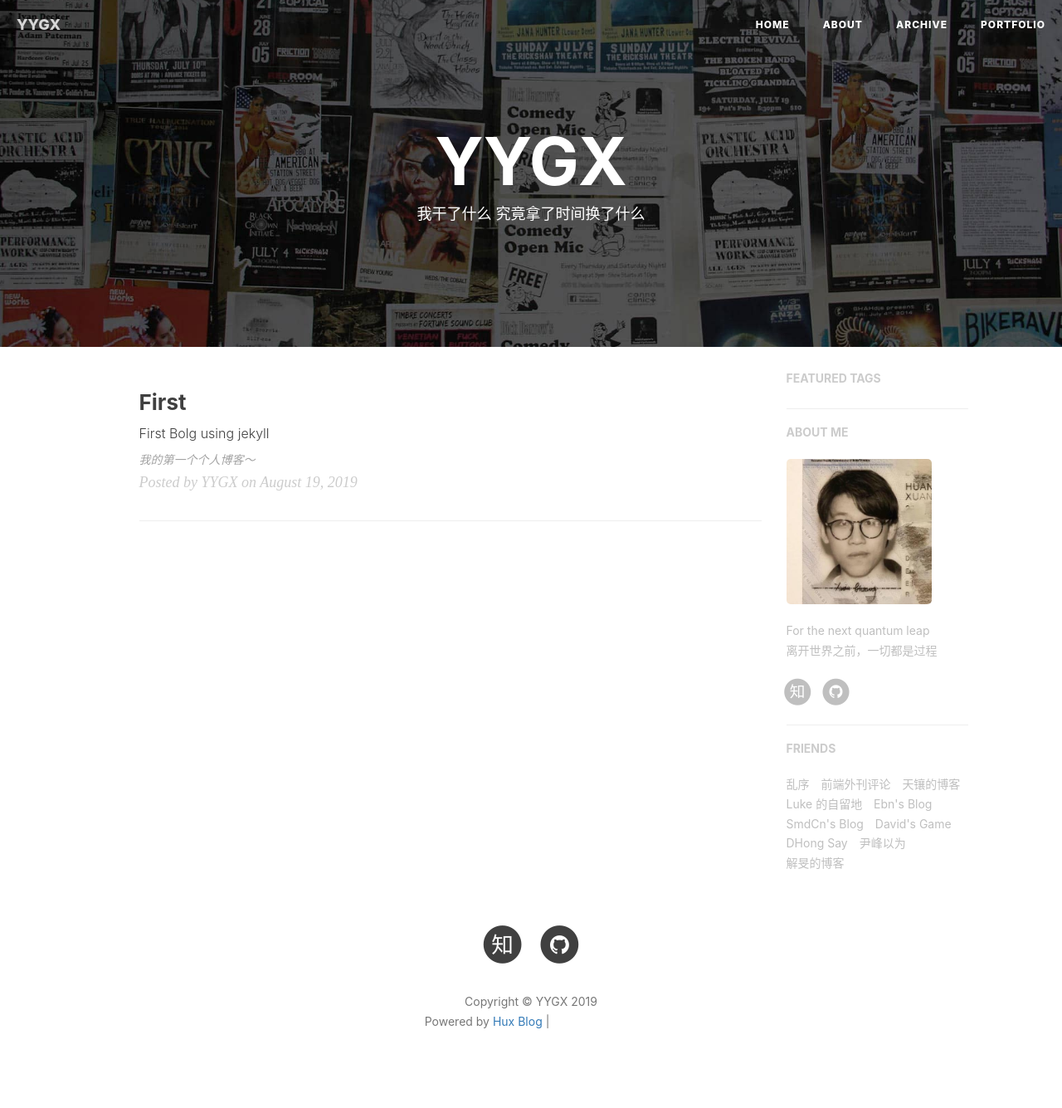
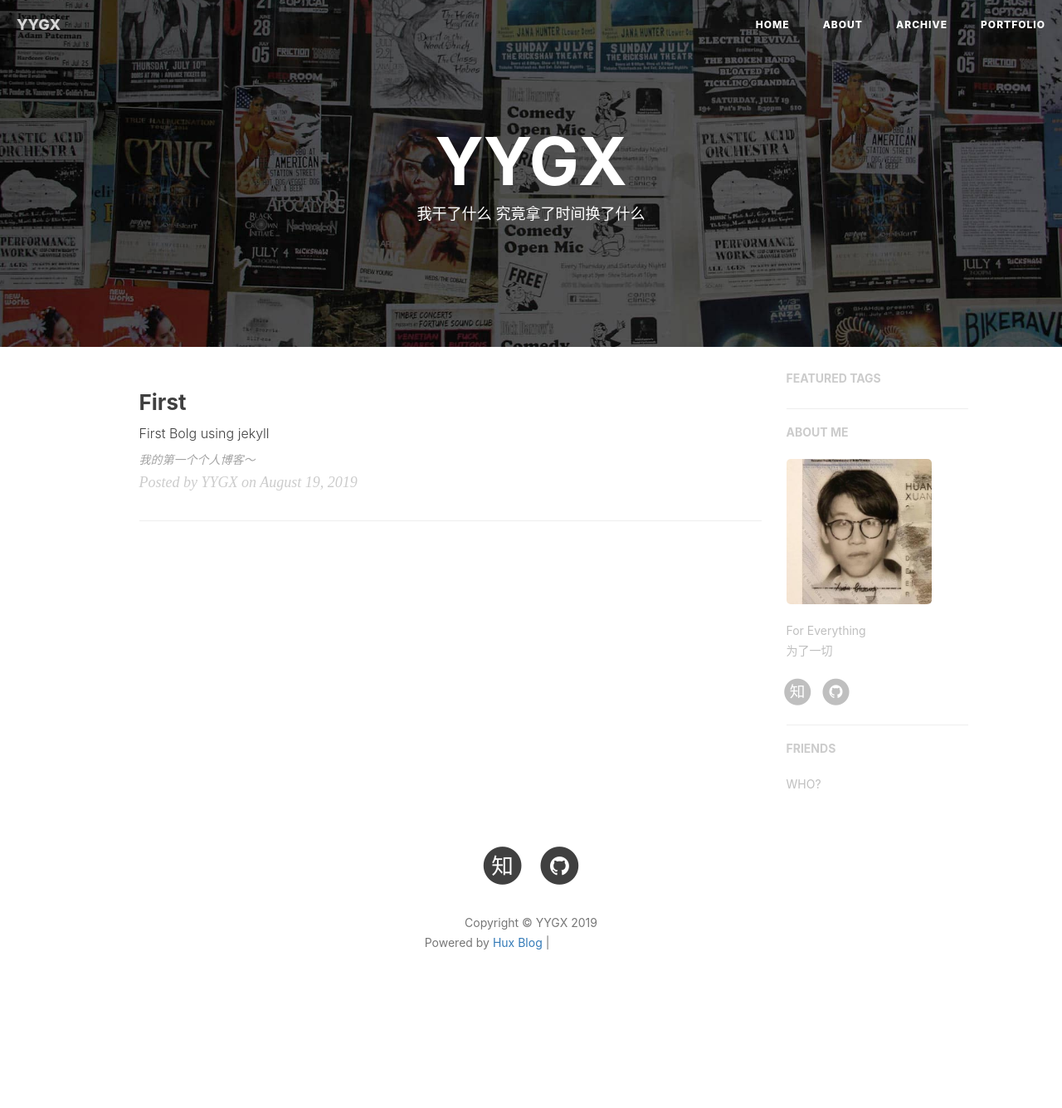
Before and after one commit to The-chosen/The-chosen.github.io, a Jekyll site: the page built from index.html, in a window 1280 px wide. Shown: the whole page at 83% size. Built offline with Jekyll 4.4.1, drawn with Linux system fonts in a browser that asks for light colours; nearby versions of some CDN libraries; the list of posts is cut into pages by our own code; comment, search, counter and statistics services are not loaded; after the commit the page ends 1240 px from its top, so only the background shows below that; grey boxes are pictures that could not be loaded.

Commit message:
new template

```diff
--- a/_config.yml
+++ b/_config.yml
@@ -78,7 +78,7 @@ ga_domain: huangxuan.me
 
 # Sidebar settings
 sidebar: true                           # whether or not using Sidebar.
-sidebar-about-description: "For the next quantum leap<br>离开世界之前，一切都是过程"
+sidebar-about-description: "For Everything<br>为了一切"
 sidebar-avatar: /img/avatar-hux-ny.jpg      # use absolute URL, seeing it's used in both `/` and `/about/`
 
 
@@ -106,34 +106,7 @@ friends: [
     #     title: "Su",
     #     href: "http://su.gallery/"
     # },{
-        title: "乱序",
-        href: "http://mida.re/"
-    },{
-        title: "前端外刊评论",
-        href: "http://qianduan.guru/"
-    },{
-        title: "天镶的博客",
-        href: "http://lingyu.wang/"
-    },{
-        title: "Luke 的自留地",
-        href: "http://hmqk1995.github.io"
-    },{
-        title: "Ebn's Blog",
-        href: "http://ebnbin.com/"
-    },{
-        title: "SmdCn's Blog",
-        href: "http://blog.smdcn.net"
-    },{
-        title: "David's Game",
-        href: "https://www.ruoyaowu.com/"
-    },{
-        title: "DHong Say",
-        href: "http://dhong.co"
-    },{
-        title: "尹峰以为",
-        href: "http://ingf.github.io/"
-    },{
-        title: "解旻的博客",
-        href: "http://xieminis.me/"
+        title: "WHO?",
+        href: "http://404.com/"
     }
 ]
```
